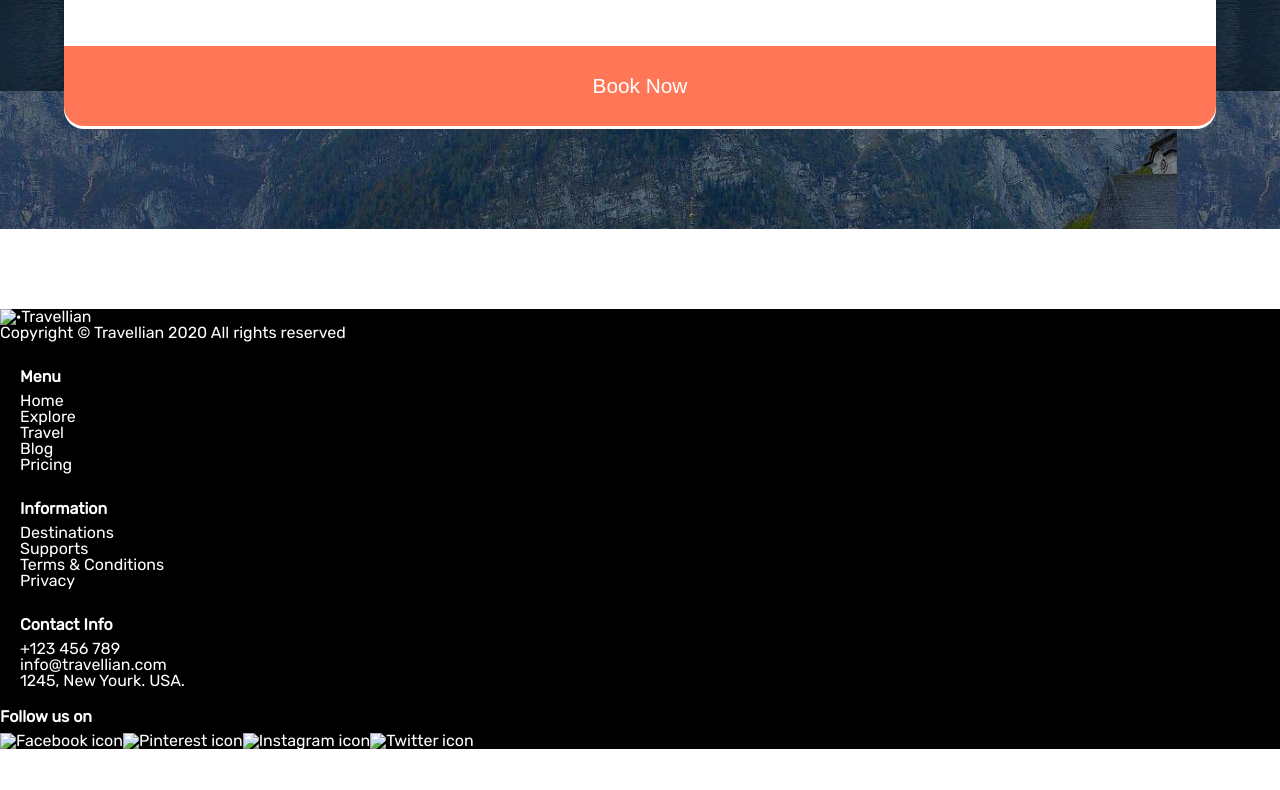
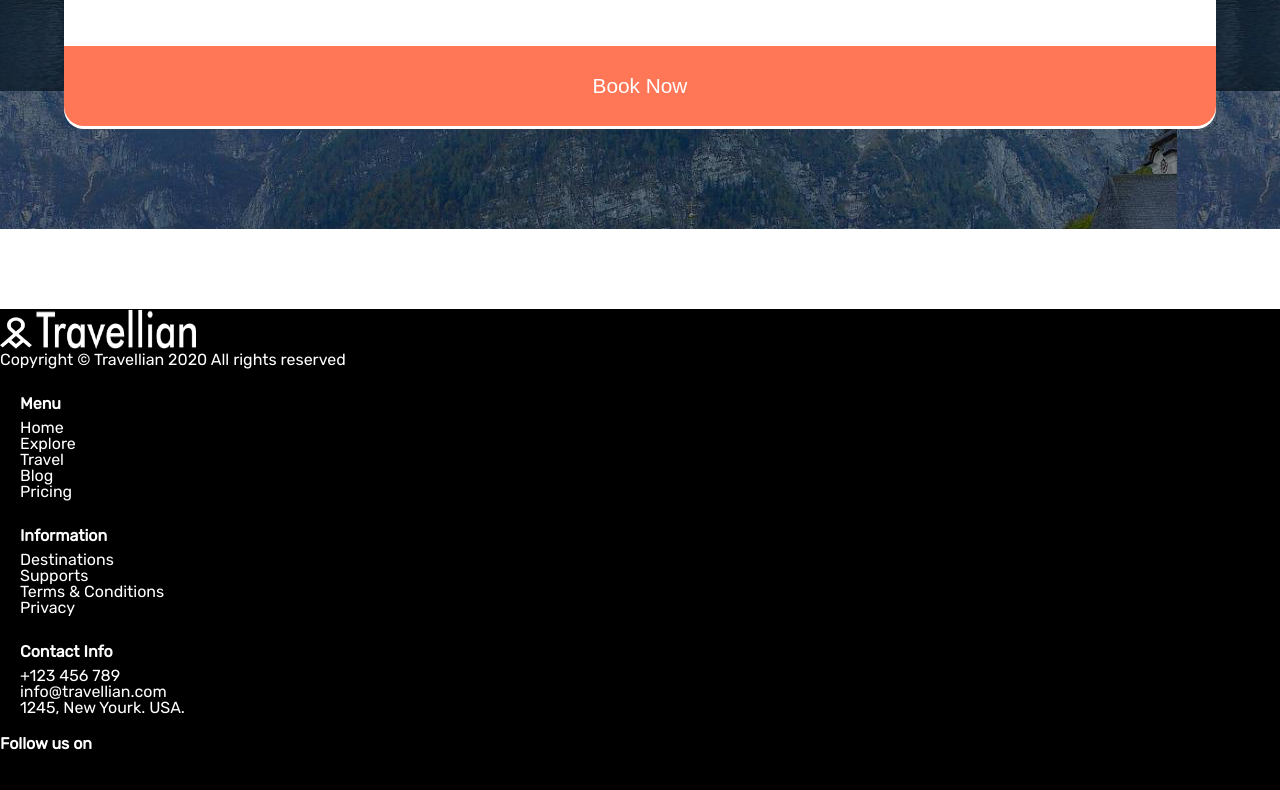
Before and after one commit to NitGanwani/202304-w1-ch5-nitin-ganwani-silvia-garbas, a website: page index.html in a window 1280 px wide. Shown: the part 571-1361 px from the top of the page. Before the commit the page ends 1320 px from the top, so only its background shows below. Drawn offline with Linux system fonts and the light colour scheme.

Commit message:
Add tags img

```diff
--- a/index.html
+++ b/index.html
@@ -59,7 +59,10 @@
     </div>
     <footer>
       <div class="footer-container">
-        <h1><img src="#" alt="·">Travellian</h1>
+        <header class="travellian-logo">
+        <img src="/images/Vector.png" alt="travellian logo" width="32" height="32">
+        <img src="/images/Travellian.png" alt="travellian title logo" width="160" height="40">
+        </header>
         <h2 class="copyright">Copyright © Travellian 2020 All rights reserved</h2>
         <div class="menu">
           <h3 class="menu-title">Menu</h3>
@@ -92,10 +95,10 @@
           <h3 class="social-networks-title">Follow us on</h3>
           <div class="social-networks">
 
-            <img  src="Facebook" alt="Facebook icon">
-            <img src="Pinterest" alt="Pinterest icon">
-            <img src=">Instagram" alt="Instagram icon">
-            <img src="Twitter" alt="Twitter icon">
+            <img class= social-networks-img src="/images/facebook.png" alt="Facebook icon" width="30" height="30">
+            <img class= social-networks-img src="/images/pinterest.png" alt="Pinterest icon" width="30"height="30"  >
+            <img class= social-networks-img src="/images/instagram.png" alt="Instagram icon"width="30"height="30">
+            <img class= social-networks-img src="/images/twitter.png" alt="Twitter icon" width="30"height="30">
 
           </div>
        </div>
```
